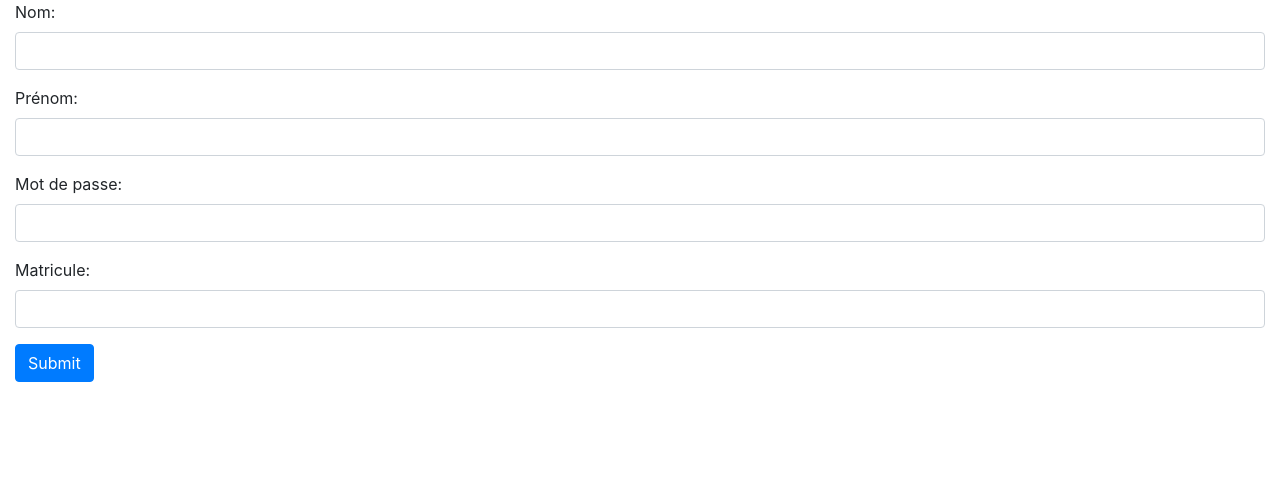
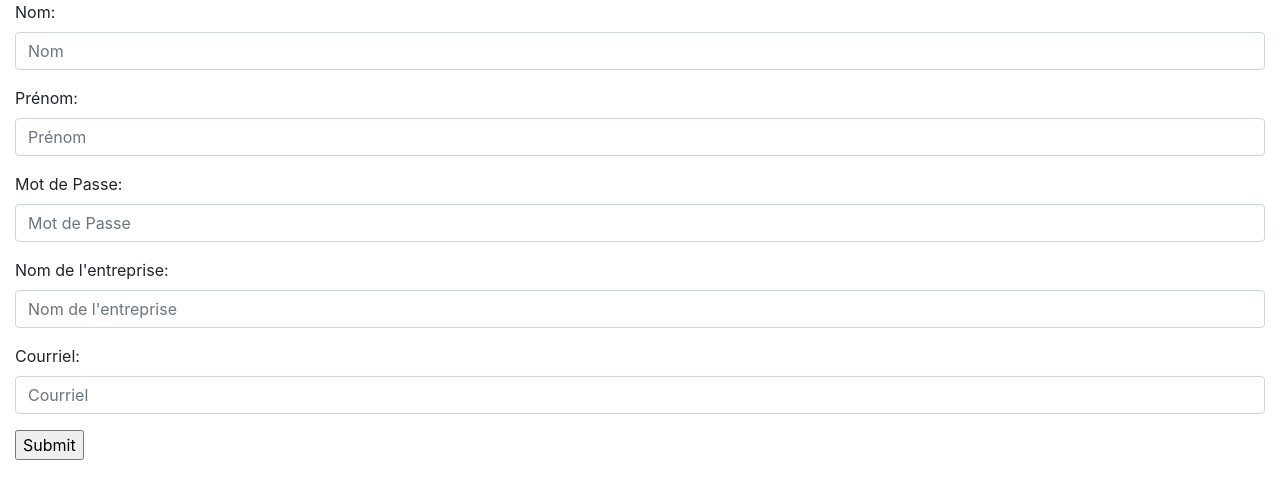
Before and after one commit to NicolasH-L/420-565-A21_ProjetIntegre_Equipe2, a React (Create React App) app in the folder Projet_Integre_Equipe2/src/main/resources/projet_integre_equipe2/: page / in a window 1280 px wide. Shown: the top 498 px of the page. Built offline with nearby package versions, Linux system fonts and the light colour scheme.

Commit message:
Régler les erreurs d'import

```diff
--- a/Projet_Integre_Equipe2/src/main/resources/projet_integre_equipe2/package.json
+++ b/Projet_Integre_Equipe2/src/main/resources/projet_integre_equipe2/package.json
@@ -6,11 +6,7 @@
     "@testing-library/jest-dom": "^5.14.1",
     "@testing-library/react": "^11.2.7",
     "@testing-library/user-event": "^12.8.3",
-<<<<<<< HEAD
-    "bootstrap": "^4.6.0",
-=======
-    "bootstrap": "4.6",
->>>>>>> 221786b43753da0c4198e7c1726ce1b114482aee
+    "bootstrap": "4.6.0",
     "react": "^17.0.2",
     "react-bootstrap": "^1.6.3",
     "react-dom": "^17.0.2",
--- a/Projet_Integre_Equipe2/src/main/resources/projet_integre_equipe2/src/App.js
+++ b/Projet_Integre_Equipe2/src/main/resources/projet_integre_equipe2/src/App.js
@@ -1,6 +1,6 @@
 import logo from './logo.svg';
 import './App.css';
-import Moniteur from './components/Moniteur/Moniteur';
+import MonitorRegistration from './components/MonitorRegistration';
 import StudentRegistration from './components/StudentRegistration';
 
 function App() {
@@ -8,7 +8,7 @@ function App() {
 
   return (
     <div class="container-fluid">
-      <StudentRegistration/>
+      <MonitorRegistration/>
     </div>
   );
 }
--- a/Projet_Integre_Equipe2/src/main/resources/projet_integre_equipe2/src/components/MonitorRegistration.js
+++ b/Projet_Integre_Equipe2/src/main/resources/projet_integre_equipe2/src/components/MonitorRegistration.js
@@ -1,11 +1,44 @@
 import React from 'react'
-import {useState} from 'react'
+import { useState } from 'react'
 
-const MonitorRegistration = () =>{
+const MonitorRegistration = () => {
+    const [lastName, setLastName] = useState("")
+    const [firstName, setFirstName] = useState("")
+    const [password, setPassword] = useState("")
+    const [company, SetCompany] = useState("")
+    const [email, setEmail] = useState("")
+
+    const onSubmit = (e) => {
+        e.preventDefault()
+
+    }
+
 
     return (
         <>
-
+            <form onSubmit={onSubmit}>
+                <div class="form-group">
+                    <label>Nom:</label>
+                    <input type="text" className="form-control" placeholder="Nom" />
+                </div>
+                <div class="form-group">
+                    <label>Prénom:</label>
+                    <input type="text" className="form-control" placeholder="Prénom" />
+                </div>
+                <div class="form-group">
+                    <label>Mot de Passe:</label>
+                    <input type="password" className="form-control" placeholder="Mot de Passe" />
+                </div>
+                <div class="form-group">
+                    <label>Nom de l'entreprise:</label>
+                    <input type="text" className="form-control" placeholder="Nom de l'entreprise" />
+                </div>
+                <div class="form-group">
+                    <label>Courriel:</label>
+                    <input type="email" className="form-control" placeholder="Courriel" />
+                </div>
+                <input type="submit" value="Submit" />
+            </form>
         </>
     )
 }
```
